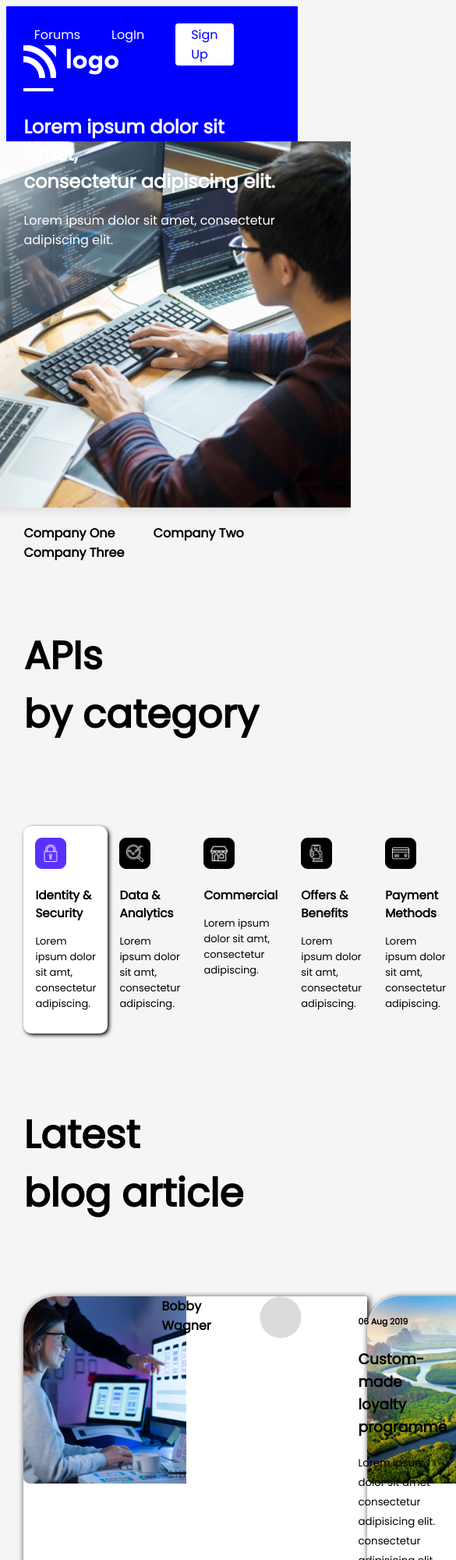
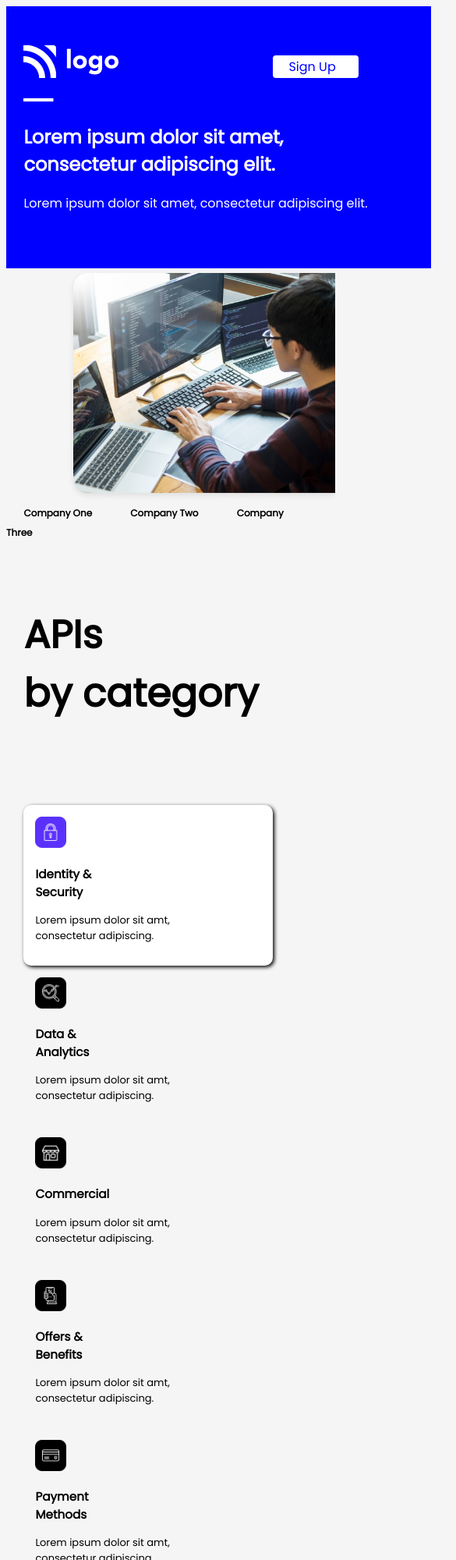
Before and after one commit to Piyushb790/Developer-Landing-Page-09, a plain HTML site: page index.html in a window 390 px wide. Shown: the top 2000 px of the page at 78% size, 585 px wide, since content can reach past the window. Drawn offline with Linux system fonts and the light colour scheme.

Commit message:
adding comments

```diff
--- a/index.html
+++ b/index.html
@@ -11,6 +11,7 @@
     <!-- Header Starts -->
     <header>
         <!-- Navigation Bar Starts -->
+
         <nav>
             <!-- Navigation items Starts -->
             <a class="nav-item">Home</a>
@@ -28,7 +29,9 @@
         <div >
             <img class="logo" src="./images/Logo.png" >
         </div>
-
+        <div>
+        <a class="nav-item active-5">Sign Up</a>
+    </div>
         <!-- Text -->
         <div class="header-text">
             <img src="./images/Rectangle_12.png">
--- a/style.css
+++ b/style.css
@@ -5,19 +5,25 @@
 * {
   font-family: "Poppins", sans-serif;
 }
+
 body {
   background-color: #f5f5f5;
 }
+
 header {
   padding: 20px 6%;
   background-color: blue;
   height: 300px;
 }
+/* ------------------------------ */
+/* ---------- NAVBAR ------------ */
+/* ------------------------------ */
 nav {
   display: flex;
   justify-content: flex-end;
   align-items: baseline;
 }
+
 .nav-item {
   margin: 2px 20px;
   color: #ffffff;
@@ -25,6 +31,7 @@ nav {
   justify-content: baseline;
   cursor: pointer;
 }
+
 .active-1 {
   background-color: #ffffff;
   color: blue;
@@ -32,26 +39,42 @@ nav {
   padding: 2px 20px;
   cursor: pointer;
 }
-  .logo {
+
+.active-5 {
+  background-color: #ffffff;
+  color: blue;
+  border-radius: 4px;
+  width: 70px;
+  padding: 2px 20px;
+  cursor: pointer;
+  display: none;
+}
+
+.logo {
   position: relative;
   bottom: 28px;
 }
+
 .header-text {
   position: relative;
   bottom: 35px;
 }
-.header-text  h2 {
+
+.header-text h2 {
   color: #ffffff;
 }
-.header-text  P {
+
+.header-text P {
   color: #ffffff;
 }
- .header-image {
+/* Men with PC img  */
+.header-image {
   float: right;
   margin-top: -200px;
   margin-right: -90px;
   height: 500px;
 }
+
 .company-items {
   padding: 0px 6%;
   color: #000;
@@ -61,27 +84,33 @@ nav {
 }
 
 .api-heading {
-  padding: 50px 6%;;
+  padding: 50px 6%;
   margin-bottom: 5px;
   font-weight: 700;
   font-size: 50px;
 }
+/* ------------------------------ */
+/* ---------- Cards ------------ */
+/* ------------------------------ */
 .cards {
   padding: 50px 6%;
   display: flex;
   justify-content: space-between;
   font-size: 13px;
 }
+
 .card {
   padding: 15px;
   cursor: pointer;
 }
+
 .active {
   background-color: #ffffff;
   box-shadow: 2px 2px 5px #000;
   border-radius: 10px;
   width: 290px;
 }
+
 .card:hover {
   background-color: #ffffff;
   box-shadow: 2px 2px 5px #000;
@@ -92,21 +121,25 @@ nav {
   color: #5a31fc;
   font-size: 20px;
 }
+
 .card-logo {
   height: 40px;
 }
-.blog-heading{
+/* ------------------------------ */
+/* ----------blog section ------------ */
+/* ------------------------------ */
+.blog-heading {
   padding: 10px 6%;
   font-family: Arial, Helvetica, sans-serif;
   font-size: 25px;
+}
 
-
-}
 .blog-cards {
   padding: 50px 6%;
   display: flex;
   justify-content: space-between;
 }
+
 .blog-card {
   display: flex;
   width: 620px;
@@ -115,19 +148,23 @@ nav {
   border-radius: 40px 2px 2px 2px;
   cursor: pointer;
 }
+
 .blog-bottom {
   position: relative;
   right: 20px;
 }
+
 .blog-author {
   position: relative;
   right: 100px;
 }
+
 .blog-content {
   position: relative;
   left: 220px;
 }
-.blog-image  img {
+
+.blog-image img {
   height: 240px;
 }
 
@@ -138,23 +175,28 @@ nav {
   justify-content: space-between;
   align-items: center;
 }
+
 .faq-image img {
   height: 320px;
 }
+
 .faq-content h2 {
   font-family: "arial";
   font-size: 40px;
   font-weight: 900;
 }
+
 .faq-content h4 {
   margin-top: 10px;
   font-size: 12px;
 }
-.faq-content h4:nth-of-type(2){
+
+.faq-content h4:nth-of-type(2) {
   font-size: 18px;
-  font-family: 'Segoe UI', Tahoma, Geneva, Verdana, sans-serif;
+  font-family: "Segoe UI", Tahoma, Geneva, Verdana, sans-serif;
   font-weight: 900;
 }
+
 .faq-content button {
   margin-top: 20px;
   background-color: #5a31fc;
@@ -164,24 +206,28 @@ nav {
   border-style: none;
   cursor: pointer;
 }
+
 .download-section {
   padding: 80px 6%;
   display: flex;
- align-items: center;
+  align-items: center;
   justify-content: space-between;
 }
-.download-content h1{
+
+.download-content h1 {
   font-family: Arial, Helvetica, sans-serif;
   font-weight: 900;
   cursor: pointer;
 }
-.download-email  form  input {
+
+.download-email form input {
   padding: 8px;
   width: 405px;
   border-radius: 25px;
   background-color: #e9edff;
 }
-.download-email  form  button {
+
+.download-email form button {
   position: relative;
   right: 130px;
   padding: 5px 25px;
@@ -200,14 +246,17 @@ nav {
   color: #ffffff;
   align-items: center;
 }
+
 .footer-logo {
   height: 45px;
 }
+
 .list {
   display: flex;
   list-style: none;
   margin-left: -63px;
 }
+
 .list-items {
   margin: 0 25px;
   font-size: 12px;
@@ -218,22 +267,104 @@ nav {
   height: 45px;
   position: relative;
   margin-right: 40px;
-  right:  -72px;
+  right: -72px;
   cursor: pointer;
+}
 
-}
 .logos-list {
   display: flex;
   list-style: none;
 }
-.logos-list  li {
+
+.logos-list li {
   margin-top: 10px;
   font-size: 12px;
   border-right: 2px solid #ffffff;
   padding-right: 15px;
   cursor: pointer;
 }
-.logos-list li:nth-last-child(1)
-{
+
+.logos-list li:nth-last-child(1) {
   border: none;
 }
+
+/* MEDIA QUERIES  */
+@media screen and (max-width: 600px) {
+  nav {
+    visibility: hidden;
+  }
+
+  header {
+    height: auto;
+    width: 500px;
+  }
+
+  .header-image {
+    height: 300px;
+    margin-top: 20px;
+    margin-right: 100px;
+  }
+
+  .cards {
+    flex-direction: column;
+  }
+
+  .header-text {
+    position: relative;
+    margin-top: 3rem;
+  }
+
+  .blog-card {
+    flex-direction: column;
+    width: 400px;
+    margin-top: 60px;
+  }
+
+  .company-items {
+    font-size: 12px;
+  }
+
+  .blog-cards {
+    flex-direction: column;
+  }
+
+  .blog-content {
+    left: 60px;
+  }
+
+  .blog-bottom {
+    top: -14rem;
+    right: -1px;
+  }
+
+  .blog-image img {
+    width: 400px;
+  }
+
+  .faq-section {
+    flex-direction: column;
+    width: auto;
+  }
+
+  .faq-image img {
+    margin-top: 50px;
+    width: 500px;
+    height: 300px;
+  }
+
+  .download-section {
+    flex-direction: column;
+    padding: 0;
+  }
+
+  .footer-section {
+    margin-top: 50px;
+    flex-direction: column;
+  }
+
+  .active-5 {
+    display: block;
+    margin-left: 20rem;
+    margin-top: -4rem;
+  }
+}
```
Also changed, not shown: images/icons8-menu-60.png (added).
